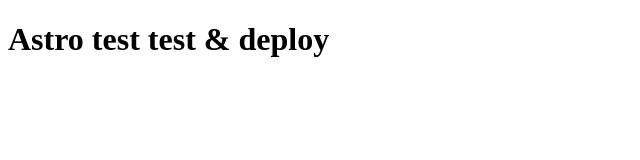
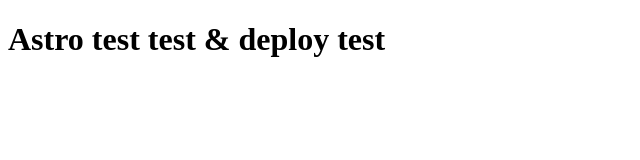
Before and after one commit to Big-Ouden/blog-astro, an Astro site: page / in a window 1280 px wide. Shown: the full height of the page, 0-640 px from the left. Built offline with nearby package versions, Linux system fonts and the light colour scheme; Astro itself is replaced by a stand-in of ours.

Commit message:
fix/add  lint

```diff
--- a/src/pages/index.astro
+++ b/src/pages/index.astro
@@ -11,6 +11,6 @@
 		<title>Astro</title>
 	</head>
 	<body>
-		<h1>Astro test test & deploy</h1>
+		<h1>Astro test test & deploy test</h1>
 	</body>
 </html>
```
